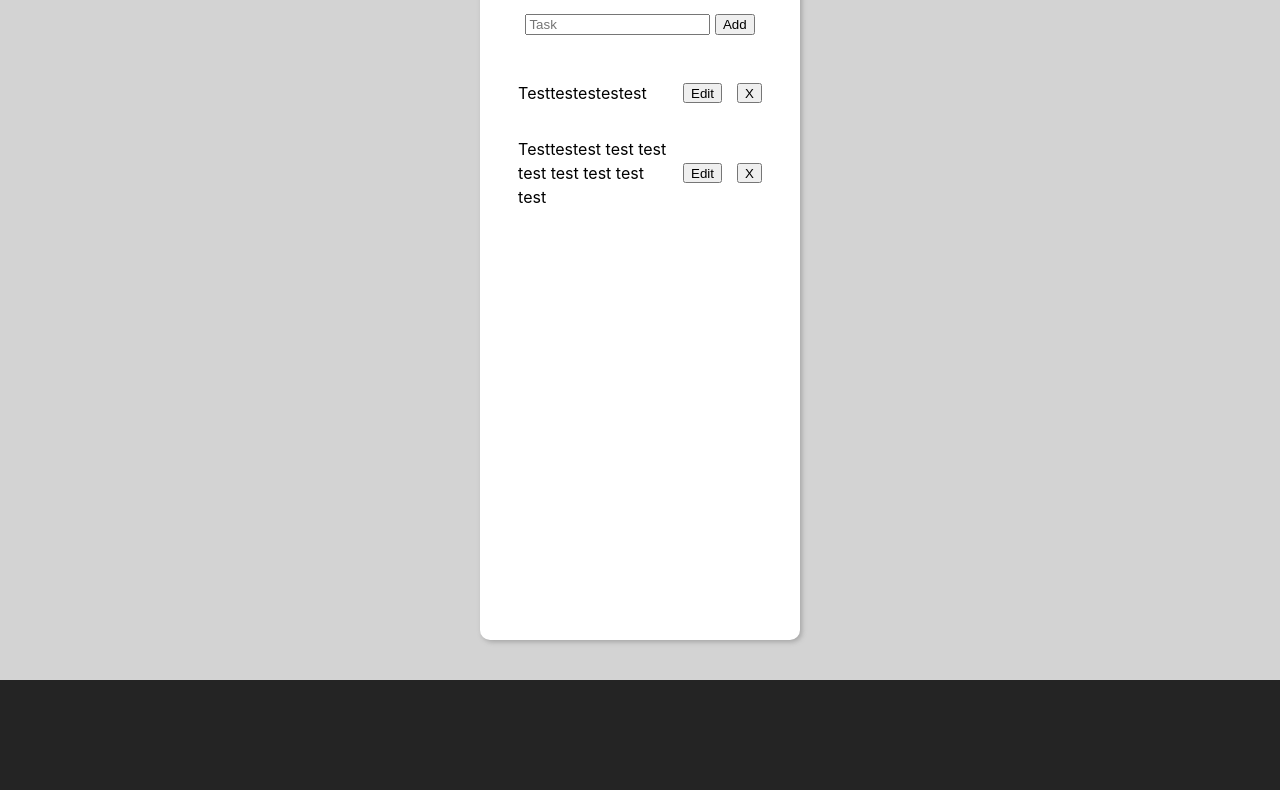
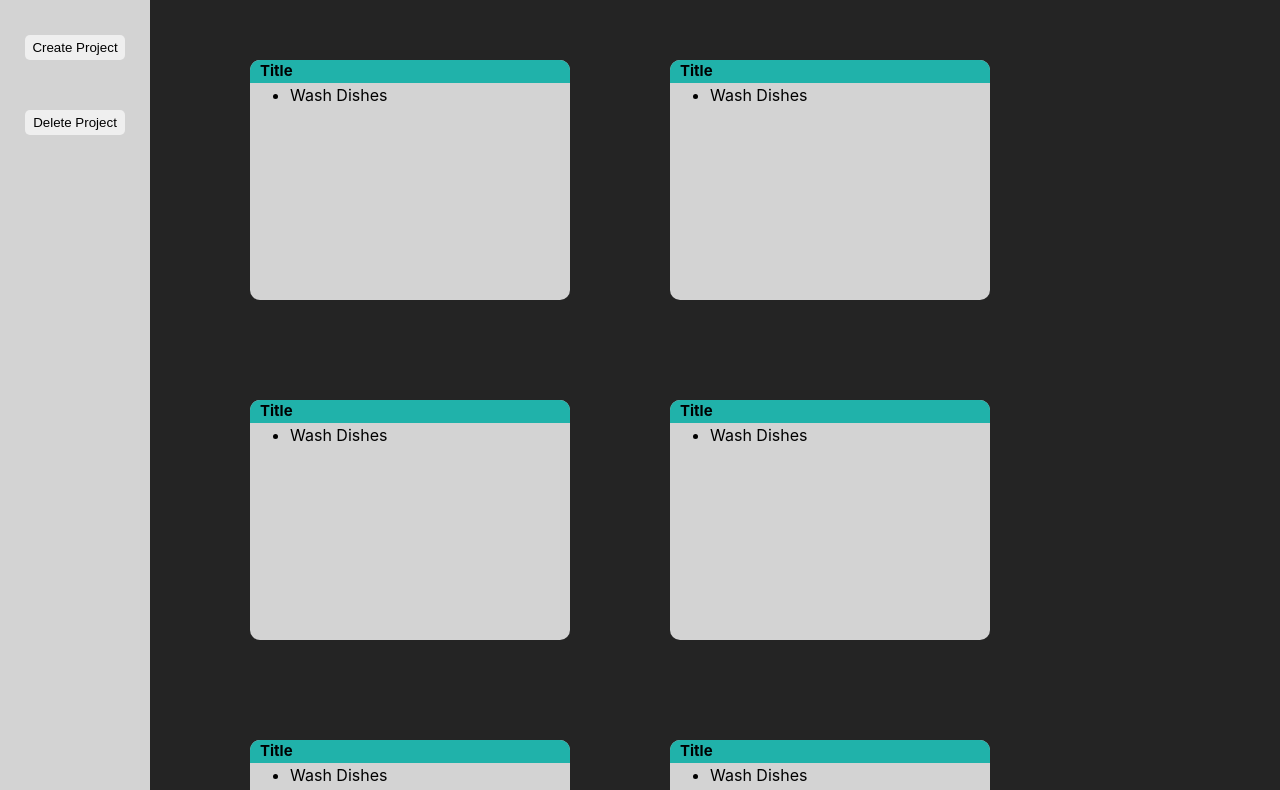
Before and after one commit to Aevibunny/to-do-list, a website built with Vite: page to-do-list/index.html in a window 1280 px wide. Shown: the part 120-910 px from the top of the page. Before the commit the page ends 800 px from the top, so only its background shows below. Built offline with nearby package versions, Linux system fonts and the light colour scheme.

Commit message:
Basic layout and styling

```diff
--- a/to-do-list/index.html
+++ b/to-do-list/index.html
@@ -7,14 +7,56 @@
     <title>To Do list</title>
   </head>
   <body>
-    <div class="to-do-container">
-      <form class="submit-form">
-        <h1>To Do List</h1>
-        <input type="text" class="add-new-task" placeholder="Task">
-        <button type="submit">Add</button>
-      </form>
-        <div class="to-do-item"><p class="task">Testtestestestest</p><button>Edit</button><button>X</button></li></div>
-        <div class="to-do-item"><p class="task">Testtestest test test test test test test test</p><button>Edit</button><button>X</button></li></div>
+    <header>To Do</header>
+    <div class="body-container">
+      <menu class="side-menu">
+        <button class="create-project-button">Create Project</button>
+        <button class="delete-project-button">Delete Project</button>
+      </menu>
+      <div class="project-container">
+        <div class="project">
+          <h6 class="project-title">Title</h6>
+          <ul>
+            <li>Wash Dishes</li>
+          </ul>
+        </div>
+        <div class="project">
+          <h6 class="project-title">Title</h6>
+          <ul>
+            <li>Wash Dishes</li>
+          </ul>
+        </div>
+        <div class="project">
+          <h6 class="project-title">Title</h6>
+          <ul>
+            <li>Wash Dishes</li>
+          </ul>
+        </div>
+        <div class="project">
+          <h6 class="project-title">Title</h6>
+          <ul>
+            <li>Wash Dishes</li>
+          </ul>
+        </div>
+        <div class="project">
+          <h6 class="project-title">Title</h6>
+          <ul>
+            <li>Wash Dishes</li>
+          </ul>
+        </div>
+        <div class="project">
+          <h6 class="project-title">Title</h6>
+          <ul>
+            <li>Wash Dishes</li>
+          </ul>
+        </div>
+        <div class="project">
+          <h6 class="project-title">Title</h6>
+          <ul>
+            <li>Wash Dishes</li>
+          </ul>
+        </div>
+      </div>
     </div>
     <script type="module" src="/main.js"></script>
   </body>
--- a/to-do-list/style.css
+++ b/to-do-list/style.css
@@ -12,41 +12,60 @@
   -moz-osx-font-smoothing: grayscale;
 }
 
-body {
+* {
   margin: 0;
-  display: flex;
-  justify-content: center;
-  min-width: 320px;
-  min-height: 100vh;
-  background-color: lightgray;
-  align-items: center;
 }
 
-.to-do-container {
+header {
+  background-color: lightseagreen;
+  height: 10vh;
   display: flex;
-  flex-direction: column;
   align-items: center;
-  background-color: white;
-  width: 40vh;
-  height: 90vh;
-  border-radius: 10px;
-  box-shadow: 2px 2px 5px rgb(165, 165, 165);
+  padding-left: 40px;
+  font-size: 40px;
+  /* box-shadow: 1px 1px 5px darkgray; */
 }
 
-.submit-form {
-  padding-bottom: 30px;
+.body-container {
+  display: flex;
 }
 
-.to-do-item {
-  display: flex;
-  gap: 15px;
+.side-menu {
+  width: 15vh;
+  height: 100vh;
+  position: -webkit-sticky;
+  position: sticky;
+  top: 0;
+  padding: 25px;
+  background-color: lightgray;
 }
 
-.task {
-  width: 150px;
+.side-menu button {
+  border: none;
+  border-radius: 5px;
+  height: 25px;
+  width: 100px;
+  margin-top: 50px;
 }
 
-.to-do-item button {
-  height: 20px;
-  align-self: center;
+.project-container {
+  display: flex;
+  flex-wrap: wrap;
+  margin: 50px;
 }
+
+.project {
+  margin: 50px;
+  height: 30vh;
+  width: 40vh;
+  background-color: lightgray;
+  border-radius: 10px;
+}
+
+.project h6 {
+  background-color: lightseagreen;
+  font-size: 15px;
+  padding-left: 10px;
+  border-top-left-radius: 10px;
+  border-top-right-radius: 10px;
+}
```
Also changed, not shown: to-do-list/javascript.svg (deleted).
